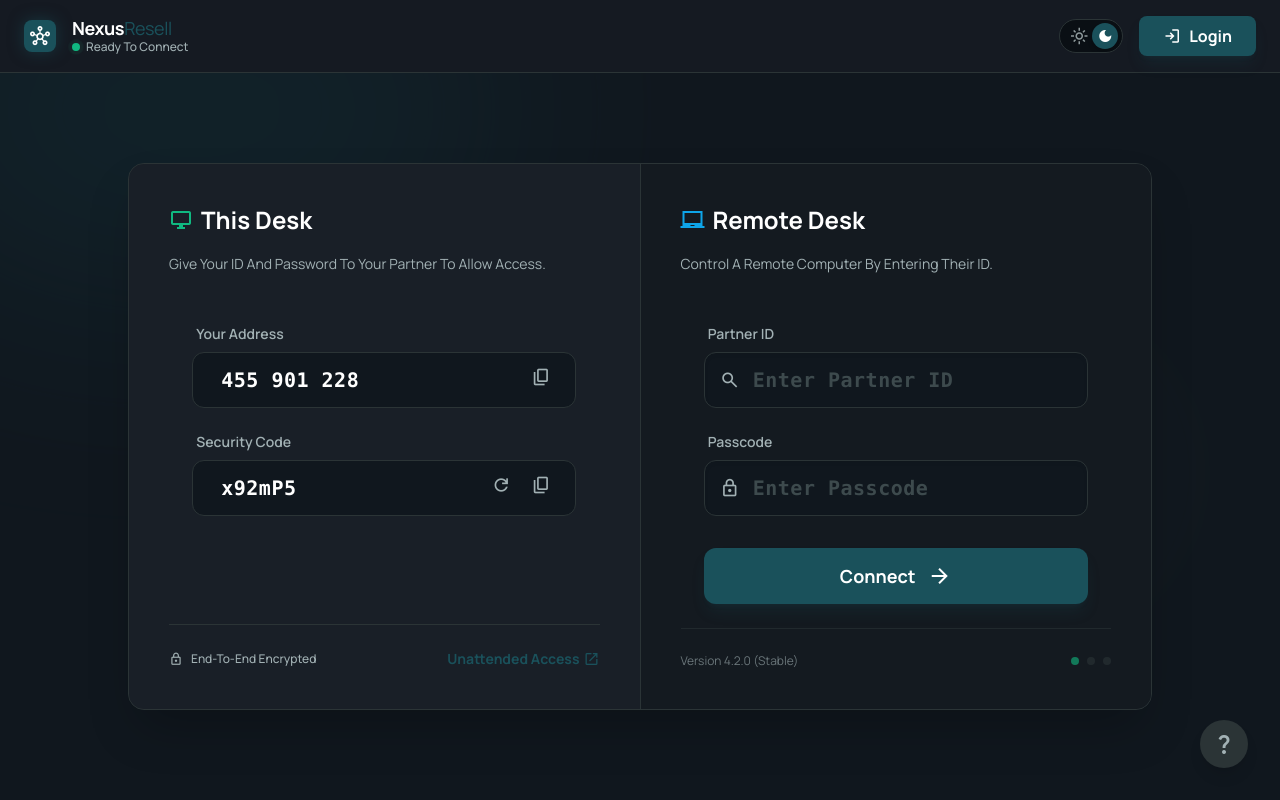
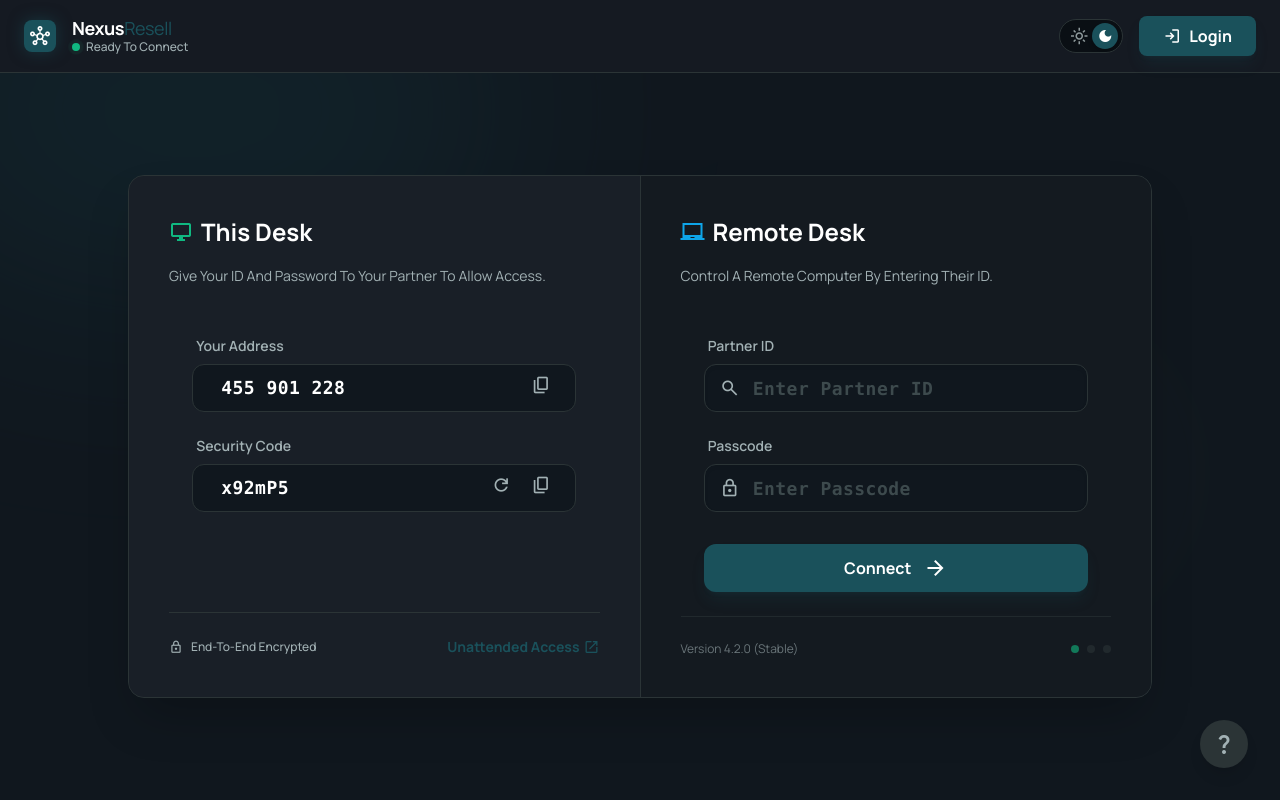
Before and after one commit to Cromtrixadmin/screen-share-corporate-e, a React (Vite) app: page / in a window 1280 px wide. Built offline with nearby package versions, Linux system fonts and the light colour scheme.

Commit message:
feat: Adjust screen share address input appearance
Modify the height and font size of the read-only address input field in the ScreenShareHome view. This aims to improve visual consistency and readability within the UI.

```diff
--- a/views/ScreenShareHome.tsx
+++ b/views/ScreenShareHome.tsx
@@ -79,8 +79,8 @@ const ScreenShareHome: React.FC<ScreenShareHomeProps> = ({
               <div className="w-full max-w-sm mx-auto">
                 <label className="block text-slate-500 dark:text-[#a2b1b4] text-sm font-semibold mb-2 ml-1">Your Address</label>
                 <div className="relative group/input mb-6">
-                  <div className="flex items-center bg-slate-100 dark:bg-[#10171e] border border-slate-200 dark:border-[#2b3436] rounded-xl h-14 px-4 transition-all duration-300 group-hover/input:border-primary-home/50 group-focus-within/input:border-primary-home group-focus-within/input:ring-1 group-focus-within/input:ring-primary-home">
-                    <input className="bg-transparent border-none w-full text-slate-900 dark:text-white text-xl font-bold tracking-wide font-mono focus:ring-0 cursor-default outline-none" readOnly type="text" value="455 901 228"/>
+                  <div className="flex items-center bg-slate-100 dark:bg-[#10171e] border border-slate-200 dark:border-[#2b3436] rounded-xl h-12 px-4 transition-all duration-300 group-hover/input:border-primary-home/50 group-focus-within/input:border-primary-home group-focus-within/input:ring-1 group-focus-within/input:ring-primary-home">
+                    <input className="bg-transparent border-none w-full text-slate-900 dark:text-white text-lg font-bold tracking-wide font-mono focus:ring-0 cursor-default outline-none" readOnly type="text" value="455 901 228"/>
                     <button className="text-slate-400 dark:text-[#a2b1b4] hover:text-primary-home dark:hover:text-white hover:bg-white dark:hover:bg-[#2b3436] p-2 rounded-lg transition-colors" title="Copy ID">
                       <span className="material-symbols-outlined text-[20px]">content_copy</span>
                     </button>
@@ -88,8 +88,8 @@ const ScreenShareHome: React.FC<ScreenShareHomeProps> = ({
                 </div>
                 <label className="block text-slate-500 dark:text-[#a2b1b4] text-sm font-semibold mb-2 ml-1">Security Code</label>
                 <div className="relative group/input mb-8">
-                  <div className="flex items-center bg-slate-100 dark:bg-[#10171e] border border-slate-200 dark:border-[#2b3436] rounded-xl h-14 px-4 transition-all duration-300 group-hover/input:border-primary-home/50 group-focus-within/input:border-primary-home group-focus-within/input:ring-1 group-focus-within/input:ring-primary-home">
-                    <input className="bg-transparent border-none w-full text-slate-900 dark:text-white text-xl font-bold tracking-wide font-mono focus:ring-0 cursor-default outline-none" readOnly type="text" value="x92mP5"/>
+                  <div className="flex items-center bg-slate-100 dark:bg-[#10171e] border border-slate-200 dark:border-[#2b3436] rounded-xl h-12 px-4 transition-all duration-300 group-hover/input:border-primary-home/50 group-focus-within/input:border-primary-home group-focus-within/input:ring-1 group-focus-within/input:ring-primary-home">
+                    <input className="bg-transparent border-none w-full text-slate-900 dark:text-white text-lg font-bold tracking-wide font-mono focus:ring-0 cursor-default outline-none" readOnly type="text" value="x92mP5"/>
                     <div className="flex gap-1">
                       <button className="text-slate-400 dark:text-[#a2b1b4] hover:text-primary-home dark:hover:text-white hover:bg-white dark:hover:bg-[#2b3436] p-2 rounded-lg transition-colors" title="Generate New Code">
                         <span className="material-symbols-outlined text-[20px]">refresh</span>
@@ -132,18 +132,18 @@ const ScreenShareHome: React.FC<ScreenShareHomeProps> = ({
                   <div className="absolute inset-y-0 left-0 pl-4 flex items-center pointer-events-none">
                     <span className="material-symbols-outlined text-slate-400 dark:text-[#a2b1b4] text-[20px]">search</span>
                   </div>
-                  <input className="w-full bg-slate-100 dark:bg-[#10171e] border border-slate-200 dark:border-[#2b3436] text-slate-900 dark:text-white text-xl font-bold placeholder:text-slate-400 dark:placeholder:text-[#3d4a4d] rounded-xl h-14 pl-12 pr-4 focus:border-primary-home focus:ring-1 focus:ring-primary-home transition-all shadow-inner font-mono tracking-wide outline-none" placeholder="Enter Partner ID" type="text"/>
+                  <input className="w-full bg-slate-100 dark:bg-[#10171e] border border-slate-200 dark:border-[#2b3436] text-slate-900 dark:text-white text-lg font-bold placeholder:text-slate-400 dark:placeholder:text-[#3d4a4d] rounded-xl h-12 pl-12 pr-4 focus:border-primary-home focus:ring-1 focus:ring-primary-home transition-all shadow-inner font-mono tracking-wide outline-none" placeholder="Enter Partner ID" type="text"/>
                 </div>
                 <label className="block text-slate-500 dark:text-[#a2b1b4] text-sm font-semibold mb-2 ml-1">Passcode</label>
                 <div className="relative mb-8">
                   <div className="absolute inset-y-0 left-0 pl-4 flex items-center pointer-events-none">
                     <span className="material-symbols-outlined text-slate-400 dark:text-[#a2b1b4] text-[20px]">lock</span>
                   </div>
-                  <input className="w-full bg-slate-100 dark:bg-[#10171e] border border-slate-200 dark:border-[#2b3436] text-slate-900 dark:text-white text-xl font-bold placeholder:text-slate-400 dark:placeholder:text-[#3d4a4d] rounded-xl h-14 pl-12 pr-4 focus:border-primary-home focus:ring-1 focus:ring-primary-home transition-all shadow-inner font-mono tracking-wide outline-none" placeholder="Enter Passcode" type="password"/>
+                  <input className="w-full bg-slate-100 dark:bg-[#10171e] border border-slate-200 dark:border-[#2b3436] text-slate-900 dark:text-white text-lg font-bold placeholder:text-slate-400 dark:placeholder:text-[#3d4a4d] rounded-xl h-12 pl-12 pr-4 focus:border-primary-home focus:ring-1 focus:ring-primary-home transition-all shadow-inner font-mono tracking-wide outline-none" placeholder="Enter Passcode" type="password"/>
                 </div>
                 <button
                   onClick={onSelectRemote}
-                  className="w-full bg-primary-home hover:bg-[#15424a] text-white font-bold h-14 rounded-xl shadow-lg shadow-primary-home/20 transition-all active:scale-[0.98] flex items-center justify-center gap-3 text-lg group"
+                  className="w-full bg-primary-home hover:bg-[#15424a] text-white font-bold h-12 rounded-xl shadow-lg shadow-primary-home/20 transition-all active:scale-[0.98] flex items-center justify-center gap-3 text-base group"
                 >
                   <span>Connect</span>
                   <span className="material-symbols-outlined group-hover:translate-x-1 transition-transform">arrow_forward</span>
```
